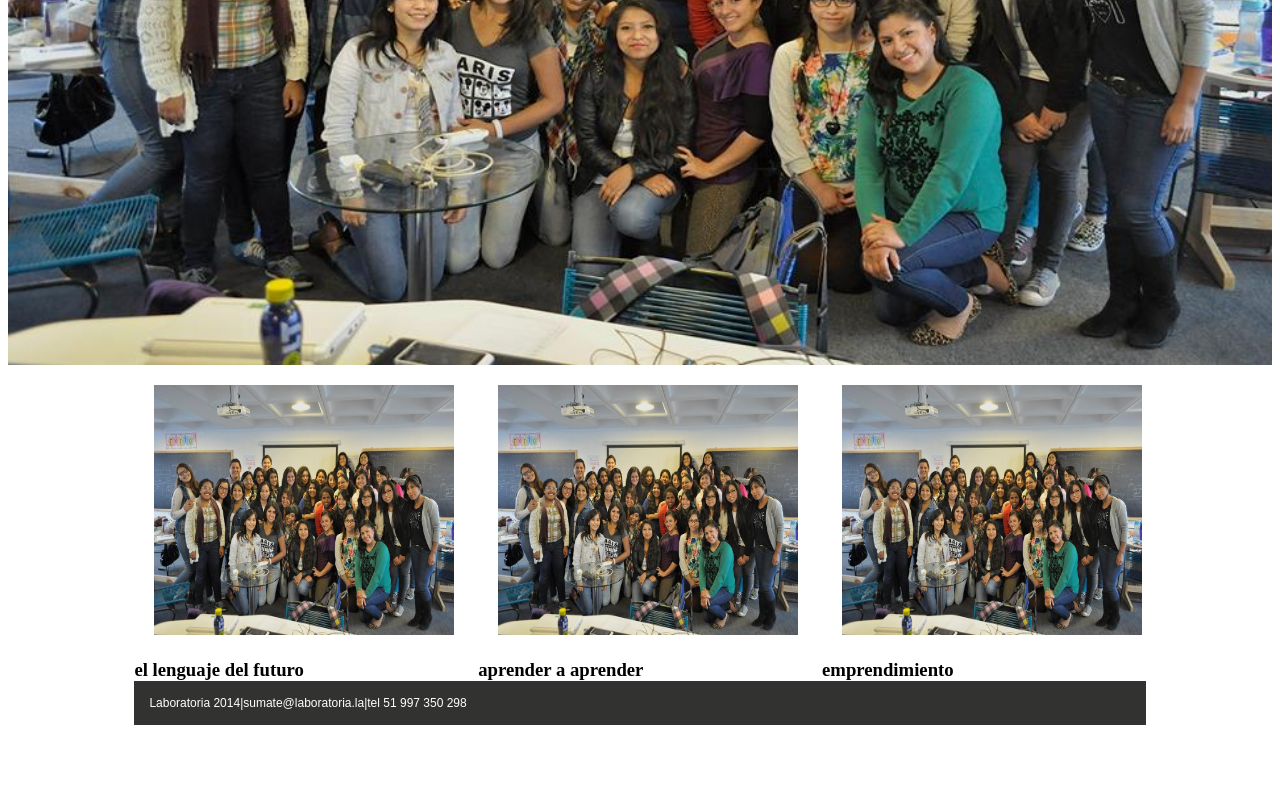
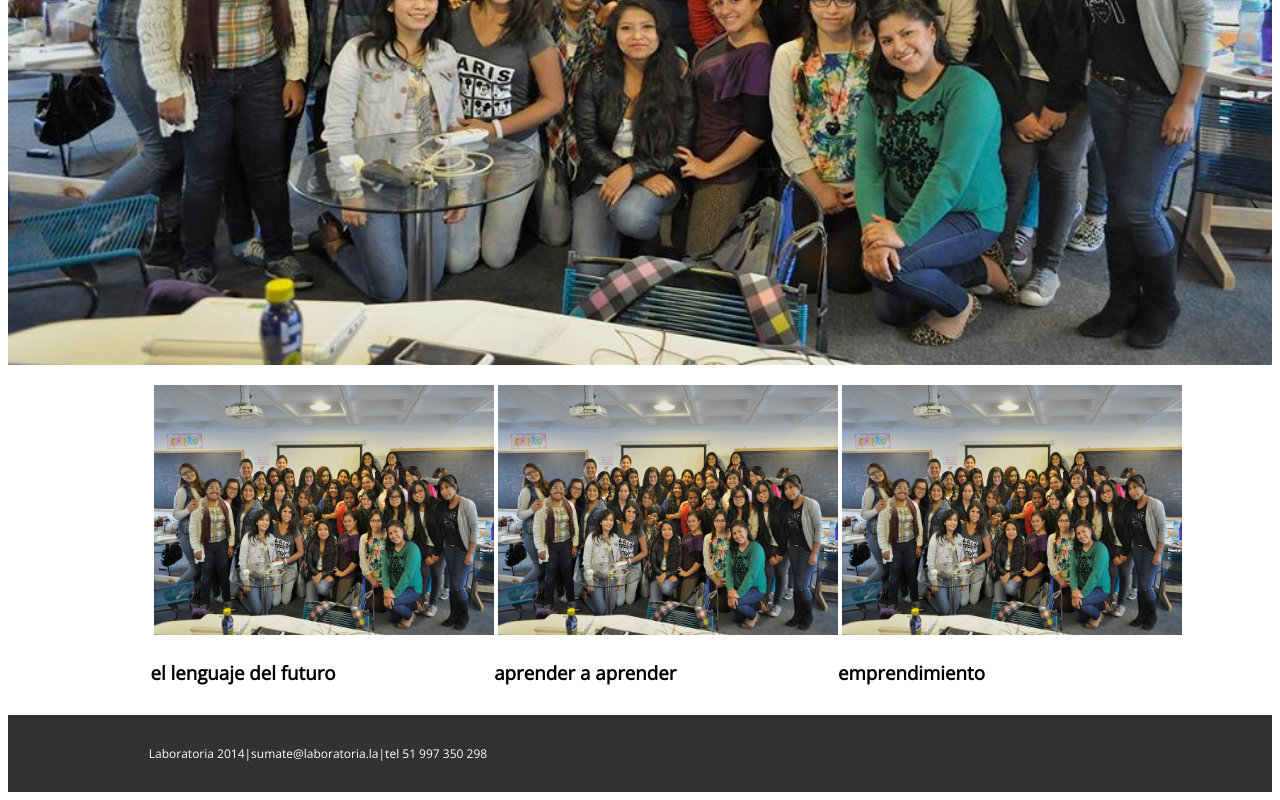
Before and after one commit to dunkel-cat/chicama, a plain HTML site: page index.html in a window 1280 px wide. Shown: the part 443-1243 px from the top of the page. Before the commit the page ends 1180 px from the top, so only its background shows below. Drawn offline with nearby package versions, Linux system fonts and the light colour scheme.

Commit message:
updating footer

```diff
--- a/css/main.css
+++ b/css/main.css
@@ -1,5 +1,10 @@
+*{
+	font-family: "Open Sans"
+}
 h3 {
 	margin: 0;
+	position: relative;
+	left: 16px;
 }
 
 
@@ -7,9 +12,8 @@ h3 {
 	width: 100%;
     height:800px;
 	background-image: url(../img/grupal.jpg);
-    background-repeat: no-repeat;
+	background-repeat: no-repeat;
     background-size: 100% 800px;
-
 
 }
  .logo {
@@ -42,15 +46,18 @@ h3 {
     left: 16px;
 }
 .foto {
-	width: 300px;
+	width: 340px;
 	height: 250px;
 	padding:20px;
 }
-.pie{
+footer{
 
 	background-color: #323230;
-	padding: 15px;
+	padding: 18px;
 	color: #fff;
 	font-family: Arial;
 	font-size: 12px;
+	margin-top:350px;
+
+
 }
--- a/index.html
+++ b/index.html
@@ -52,9 +52,9 @@
 </section>
 <footer>
 	<div class="container">
-	 <div class="row">
 	   <p class="pie">Laboratoria 2014|sumate@laboratoria.la|tel 51 997 350 298</p>
 	 </div>
-
 	</div>
 </footer>
+</body>
+</html>
```
